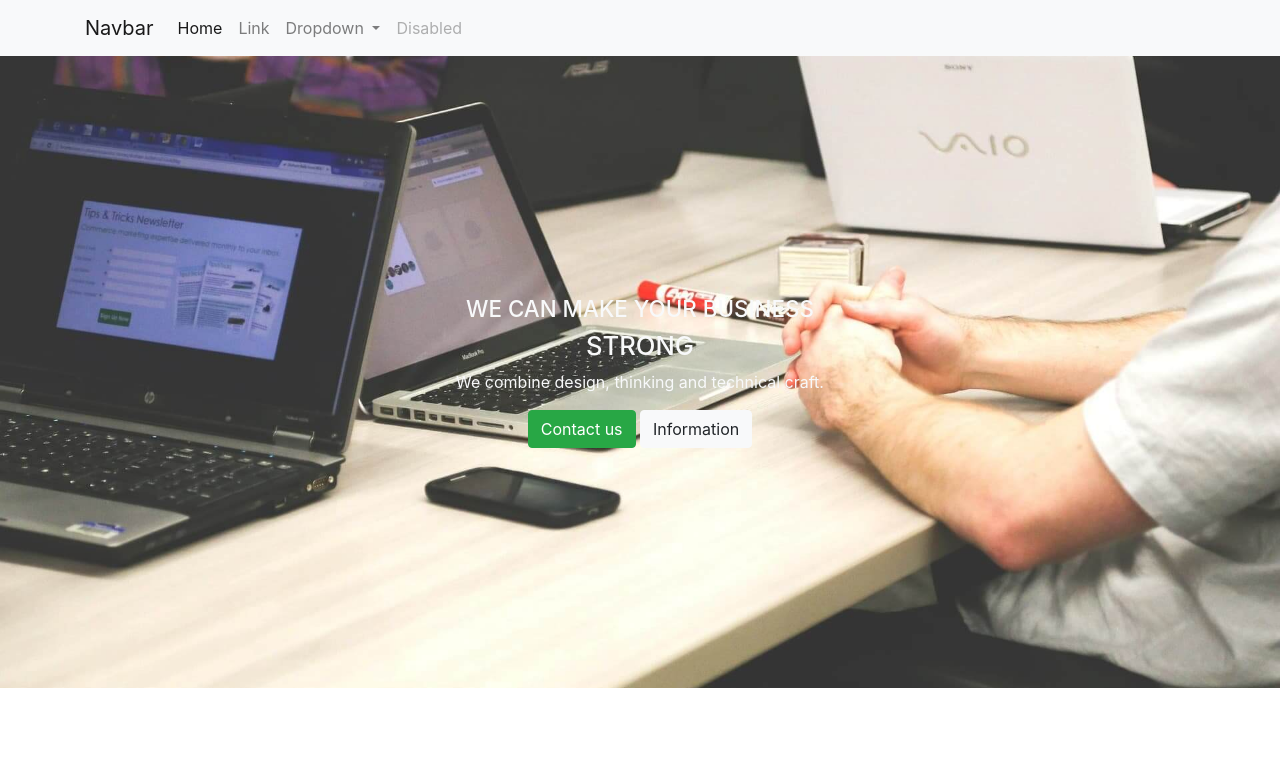
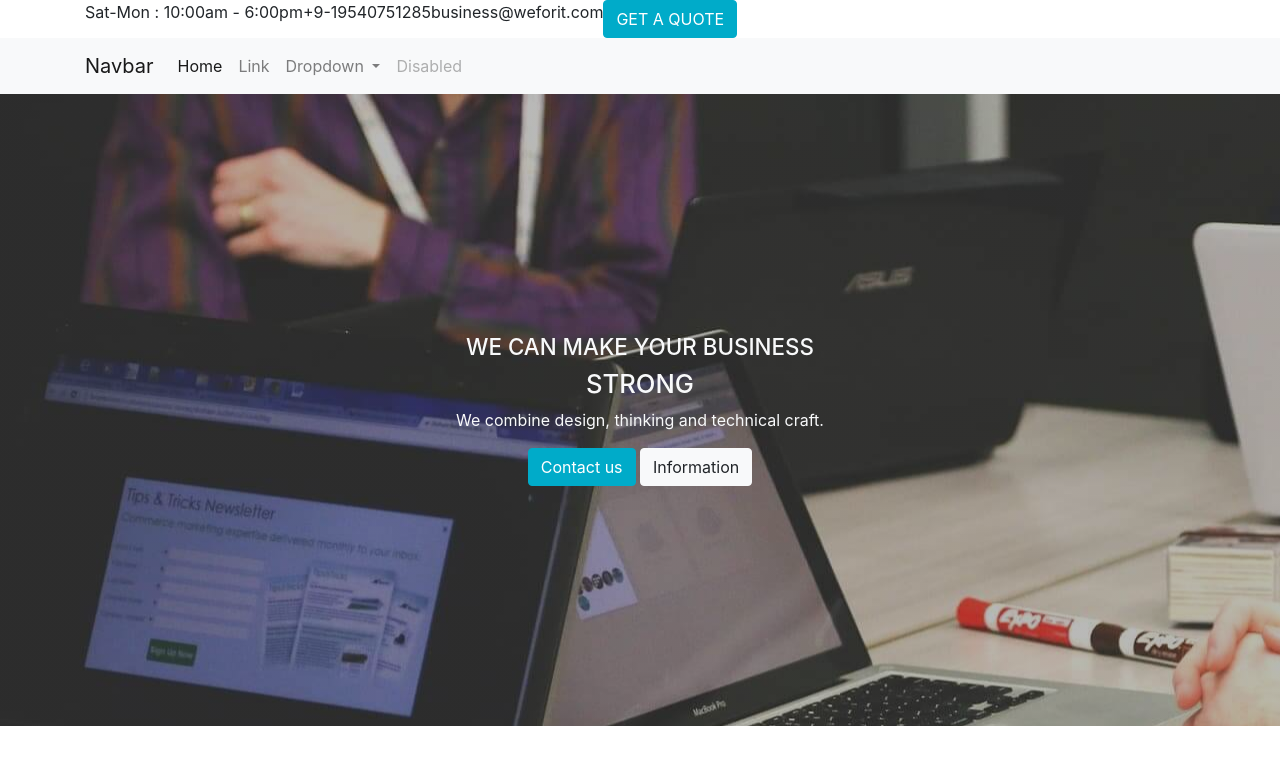
Before and after one commit to irahulsaini/weforit, a plain HTML site: page index.html in a window 1280 px wide. Drawn offline with Linux system fonts and the light colour scheme.

Commit message:
added top nav

```diff
--- a/dist/css/style.css
+++ b/dist/css/style.css
@@ -1,11 +1,34 @@
+.top-nav {
+  overflow: hidden;
+  opacity: 50%;
+  background: linear-gradient(to bottom,
+      rgba(22, 22, 22, 0.3) 100%,
+      rgba(22, 22, 22, 0.7) 100%,
+      #161616 100%);
+}
+
 .masthead {
   position: relative;
   width: 100%;
   min-height: 35rem;
   padding: 15rem 0;
-    background-image: url("../img/banner-1.jpg");
+  /* background-image: url("../img/banner-1.jpg"); */
   background-size: cover;
   background-position: center;
   background-repeat: no-repeat;
   background-attachment: scroll;
+  background: linear-gradient(to bottom,
+      rgba(22, 22, 22, 0.3) 100%,
+      rgba(22, 22, 22, 0.7) 100%,
+      #161616 100%),
+    url("../img/banner-1.jpg");
+
+  /* background: linear-gradient(to right, #000000 0%, #000000 50%, #000000 60%),
+    url("../img/banner-1.jpg"); */
 }
+
+/*
+background: #000000;
+background: -moz-linear-gradient(left, #000000 0%, #000000 50%, #000000 100%);
+background: -webkit-linear-gradient(left, #000000 0%, #000000 50%, #000000 100%);
+background: linear-gradient(to right, #000000 0%, #000000 50%, #000000 100%); */
--- a/index.html
+++ b/index.html
@@ -1,31 +1,71 @@
 <!DOCTYPE html>
 <html lang="en">
   <head>
-          <meta charset="utf-8">
-          <meta name="viewport" content="width=device-width, initial-scale=1, shrink-to-fit=no">
+    <meta charset="utf-8" />
+    <meta
+      name="viewport"
+      content="width=device-width, initial-scale=1, shrink-to-fit=no"
+    />
     <title>Starter Template · Bootstrap</title>
     <link href="./dist/css/bootstrap.css" rel="stylesheet" />
-          <link href="./dist/css/font-awesome.min.css" rel="stylesheet"/>
-          <link href="./dist/css/style.css" rel="stylesheet"/>
+    <link href="./dist/css/font-awesome.min.css" rel="stylesheet" />
+    <link href="./dist/css/style.css" rel="stylesheet" />
   </head>
   <body>
+    <!-- TOP-NAV START HERE -->
+    <div class="tpp-nav">
+      <div class="container">
+        <div class="row">
+          <div class="d-flex col-lg-12">
+            <span>Sat-Mon : 10:00am - 6:00pm</span>
+            <span>+9-19540751285</span>
+            <span>business@weforit.com</span>
+            <div class="text-right flex-en">
+              <button type="button" class="btn btn-primary">
+                GET A QUOTE
+              </button>
+            </div>
+          </div>
+        </div>
+      </div>
+    </div>
+    <!-- TOP-NAV END HERE -->
+
     <!-- Navbar -->
     <nav class="navbar navbar-expand-lg navbar-light bg-light">
       <div class="container">
         <a class="navbar-brand" href="#">Navbar</a>
-                    <button class="navbar-toggler" type="button" data-toggle="collapse" data-target="#bsnavbar" aria-controls="bsnavbar" aria-expanded="false" aria-label="Toggle navigation">
+        <button
+          class="navbar-toggler"
+          type="button"
+          data-toggle="collapse"
+          data-target="#bsnavbar"
+          aria-controls="bsnavbar"
+          aria-expanded="false"
+          aria-label="Toggle navigation"
+        >
           <span class="navbar-toggler-icon"></span>
         </button>
         <div class="collapse navbar-collapse" id="bsnavbar">
           <ul class="navbar-nav mr-auto">
             <li class="nav-item active">
-                                   <a class="nav-link" href="#">Home <span class="sr-only">(current)</span></a>
+              <a class="nav-link" href="#"
+                >Home <span class="sr-only">(current)</span></a
+              >
             </li>
             <li class="nav-item">
               <a class="nav-link" href="#">Link</a>
             </li>
             <li class="nav-item dropdown">
-                                   <a class="nav-link dropdown-toggle" href="#" id="navbarDropdown" role="button" data-toggle="dropdown" aria-haspopup="true" aria-expanded="false">
+              <a
+                class="nav-link dropdown-toggle"
+                href="#"
+                id="navbarDropdown"
+                role="button"
+                data-toggle="dropdown"
+                aria-haspopup="true"
+                aria-expanded="false"
+              >
                 Dropdown
               </a>
               <div class="dropdown-menu" aria-labelledby="navbarDropdown">
@@ -36,7 +76,13 @@
               </div>
             </li>
             <li class="nav-item">
-                                   <a class="nav-link disabled" href="#" tabindex="-1" aria-disabled="true">Disabled</a>
+              <a
+                class="nav-link disabled"
+                href="#"
+                tabindex="-1"
+                aria-disabled="true"
+                >Disabled</a
+              >
             </li>
           </ul>
         </div>
@@ -51,7 +97,7 @@
             <h4>WE CAN MAKE YOUR BUSINESS</h4>
             <h3>STRONG</h3>
             <p>We combine design, thinking and technical craft.</p>
-        <button type="button" class="btn btn-success">Contact us</button>
+            <button type="button" class="btn btn-primary">Contact us</button>
             <button type="button" class="btn btn-light">Information</button>
           </div>
         </div>
@@ -60,8 +106,6 @@
 
     <!-- HEADER SECTION ENDS HERE -->
 
-
-
     <!-- Scripts -->
     <script type="text/javascript" src="./dist/js/jquery-3.3.1.min.js"></script>
     <script type="text/javascript" src="./dist/js/bootstrap.min.js"></script>
```
Lines whose indentation alone changed are shown as unchanged.
